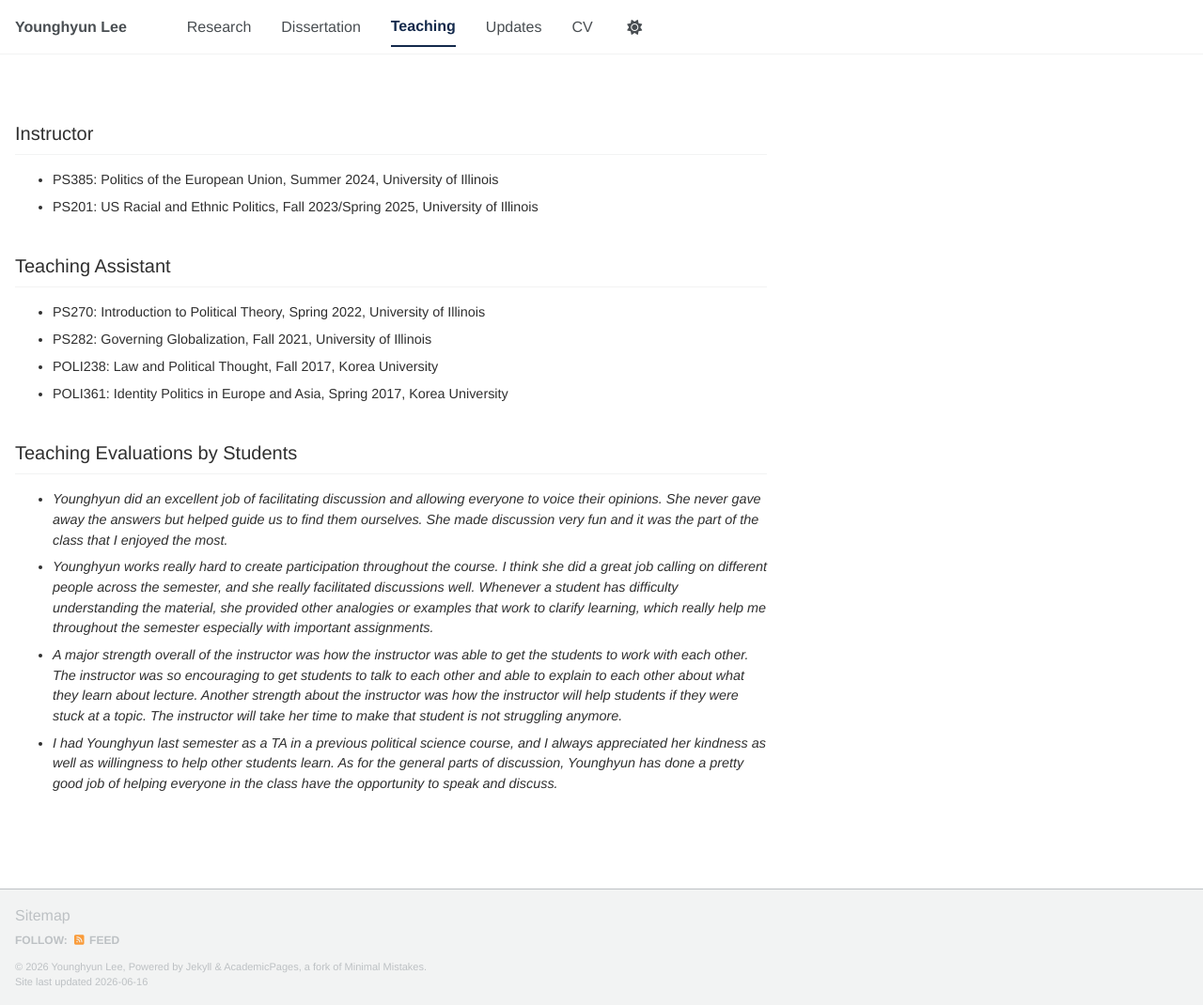
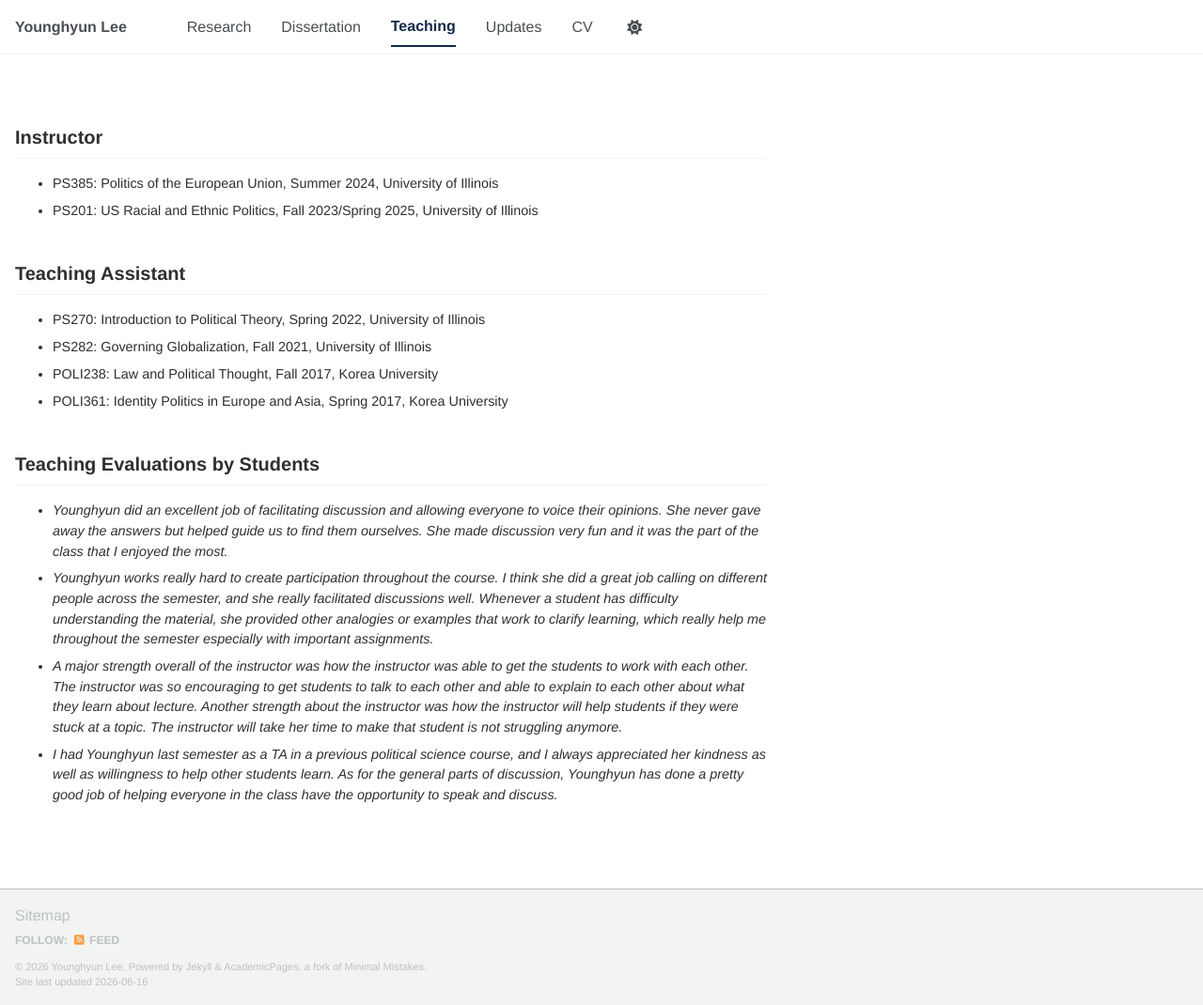
Before and after one commit to younghyunlee52/Website, a Jekyll site: the page built from _pages/teaching.md, in a window 1280 px wide and 1070 px high. Shown: the whole window at 94% size. Built offline with Jekyll 4.4.1, drawn with Linux system fonts in a browser that asks for light colours; a script bundle is joined from its source files by our own code; library files that are not in the unit come from our copies.

Commit message:
Update _page.scss

```diff
--- a/_sass/layout/_page.scss
+++ b/_sass/layout/_page.scss
@@ -274,9 +274,11 @@
   text-decoration: none !important;
 }
 
-.research-page .page__content > h2 {
+.research-page .page__content > h2,
+.teaching-page .page__content > h2 {
   margin-top: 2.75rem;
   margin-bottom: 1rem;
+  font-weight: 700;
 }
 
 .research-page .page__content > h2:first-child {
```
